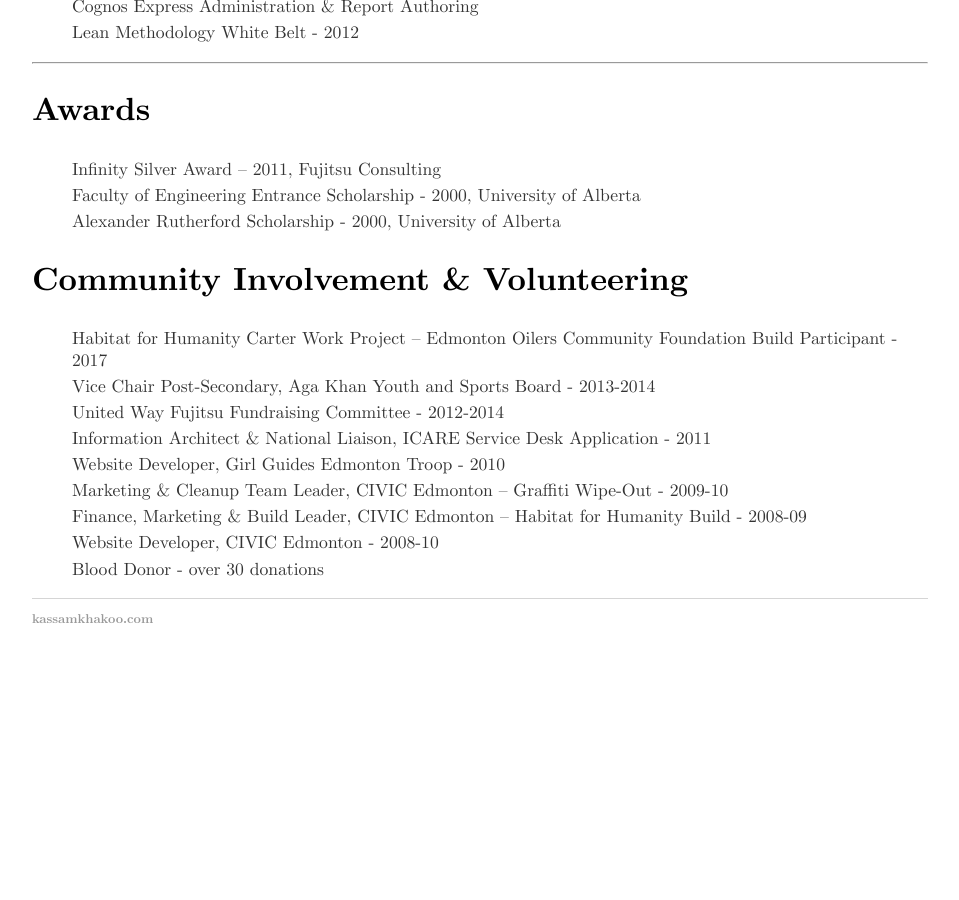
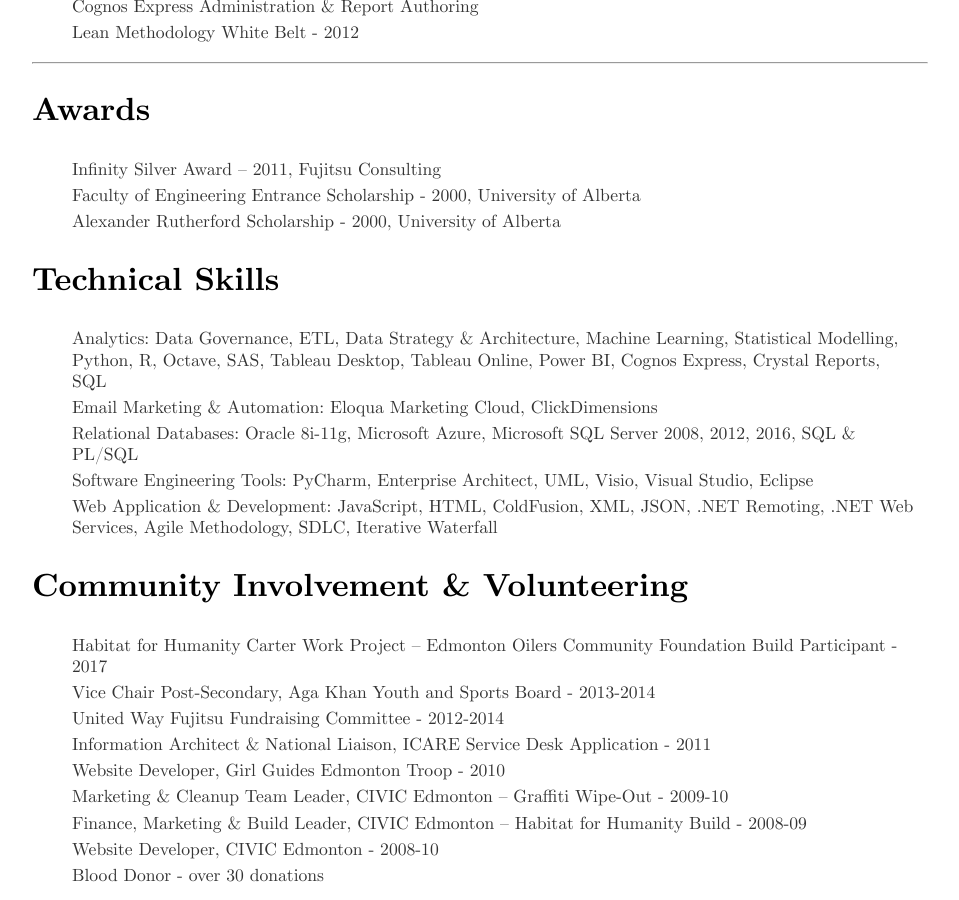
Before and after one commit to kassamkhakoo/kassamkhakoo.github.io, a Jekyll site: the page built from cv/index.html, in a window 1280 px wide and 900 px high, scrolled down 6069 px. Shown: the whole window, without its empty margins (160-1119 px from the left). Built offline with Jekyll 4.4.1, drawn with Linux system fonts in a browser that asks for light colours; before the commit the page ends 6756 px from its top, so only the background shows below that.

Commit message:
Update index.html

```diff
--- a/cv/index.html
+++ b/cv/index.html
@@ -182,6 +182,14 @@
 	<li>Faculty of Engineering Entrance Scholarship - 2000, University of Alberta</li>
 	<li>Alexander Rutherford Scholarship - 2000, University of Alberta</li>
 	</ul>
+<h2>Technical Skills</h2>
+	<ul>
+	<li>Analytics: Data Governance, ETL, Data Strategy & Architecture, Machine Learning, Statistical Modelling, Python, R, Octave, SAS, Tableau Desktop, Tableau Online, Power BI, Cognos Express, Crystal Reports, SQL</li>
+	<li>Email Marketing & Automation: Eloqua Marketing Cloud, ClickDimensions</li>
+	<li>Relational Databases: Oracle 8i-11g, Microsoft Azure, Microsoft SQL Server 2008, 2012, 2016, SQL & PL/SQL</li>
+	<li>Software Engineering Tools: PyCharm, Enterprise Architect, UML, Visio, Visual Studio, Eclipse</li>
+	<li>Web Application & Development: JavaScript, HTML, ColdFusion, XML, JSON, .NET Remoting, .NET Web Services, Agile Methodology, SDLC, Iterative Waterfall</li>
+	</ul>
 <h2>Community Involvement & Volunteering</h2>
 	<ul>
 	<li>Habitat for Humanity Carter Work Project – Edmonton Oilers Community Foundation Build Participant - 2017</li>
```
